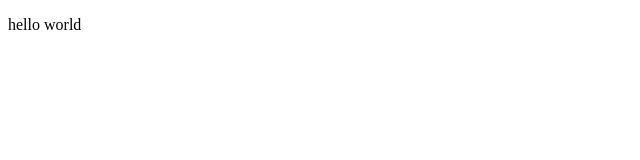
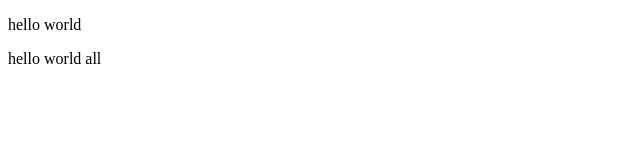
Before and after one commit to bao2o0o/demo3, a plain HTML site: page th2.html in a window 1280 px wide. Shown: the full height of the page, 0-640 px from the left. Drawn offline with Linux system fonts and the light colour scheme.

Commit message:
Update th2.html

```diff
--- a/th2.html
+++ b/th2.html
@@ -8,5 +8,6 @@
 </head>
 <body>
     <p>hello world</p>
+      <p>hello world all</p>
 </body>
 </html>
```
